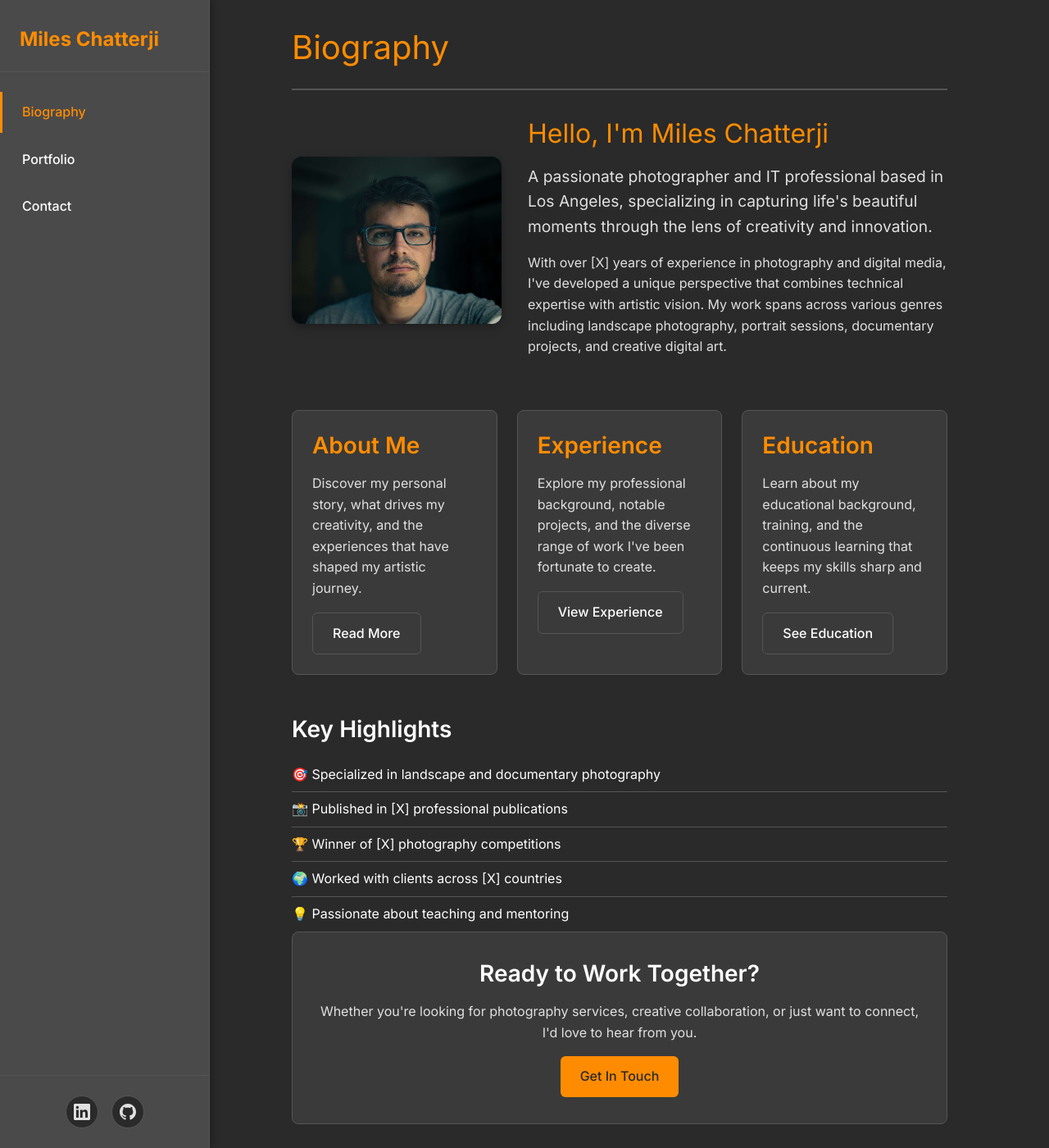
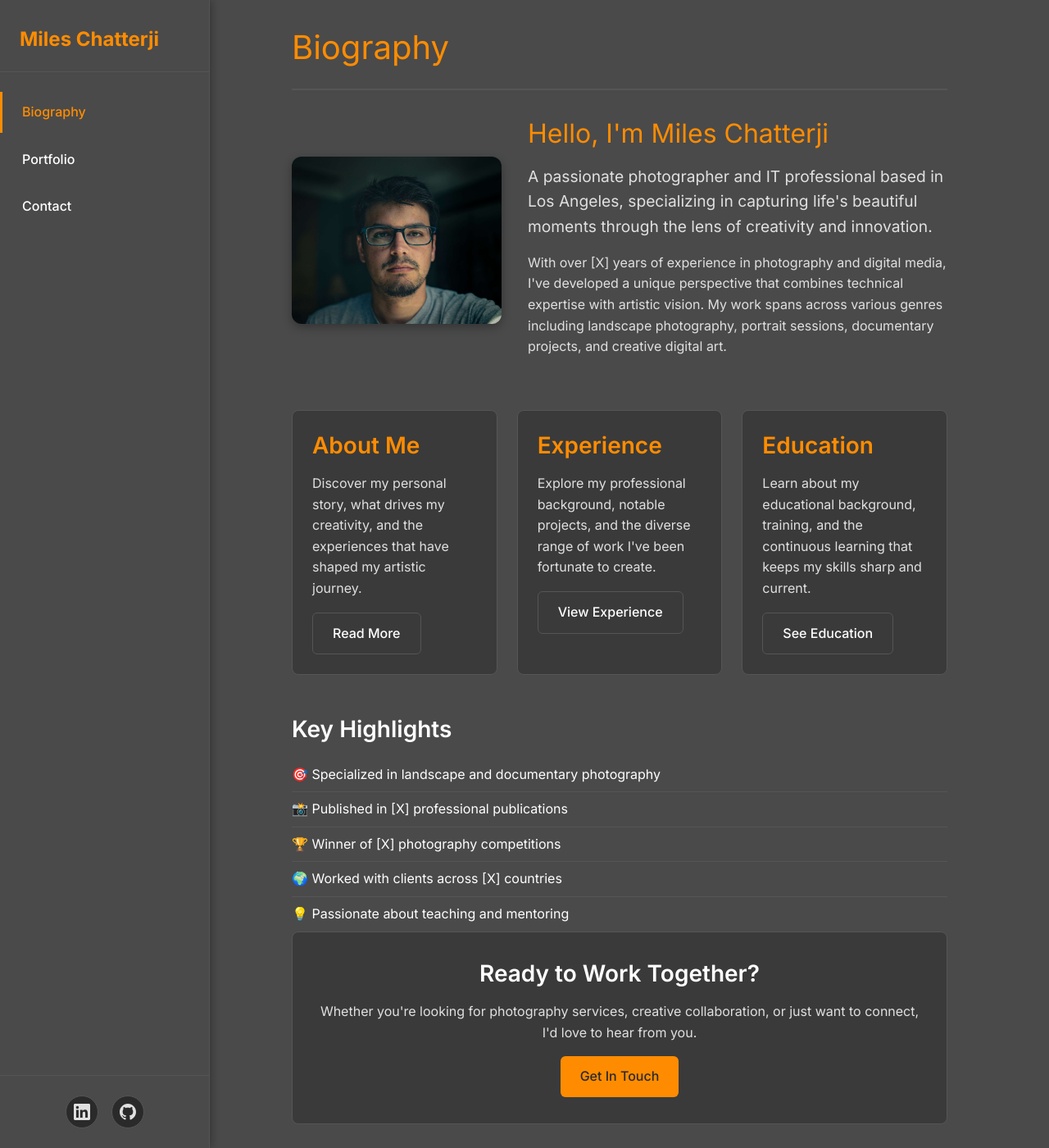
Before and after one commit to MilesChatterji/Prod-GHPages-mileschatterji.com, a Jekyll site: the page built from biography/index.html, in a window 1280 px wide and 1400 px high. Shown: the whole window at 82% size. Built offline with Jekyll 4.4.1, drawn with Linux system fonts in a browser that asks for light colours; some web fonts are replaced.

Commit message:
tertiary main page color

```diff
--- a/assets/css/main.css
+++ b/assets/css/main.css
@@ -33,7 +33,7 @@
 
 body {
     font-family: 'Inter', -apple-system, BlinkMacSystemFont, 'Segoe UI', Roboto, sans-serif;
-    background-color: var(--bg-primary);
+    background-color: var(--bg-tertiary);
     color: var(--text-primary);
     line-height: 1.6;
     font-size: 16px;
```
